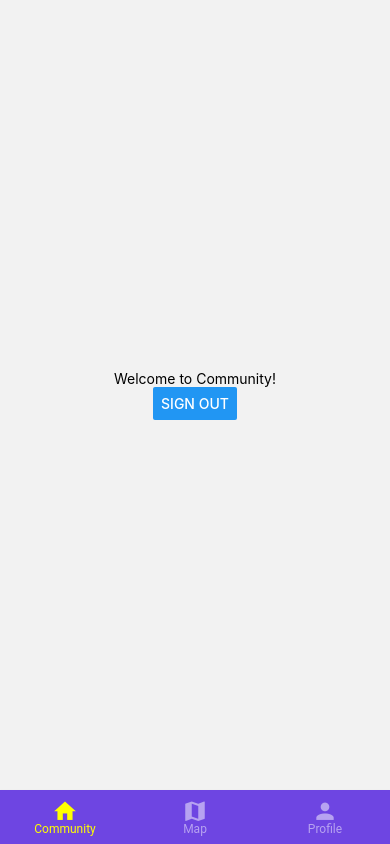
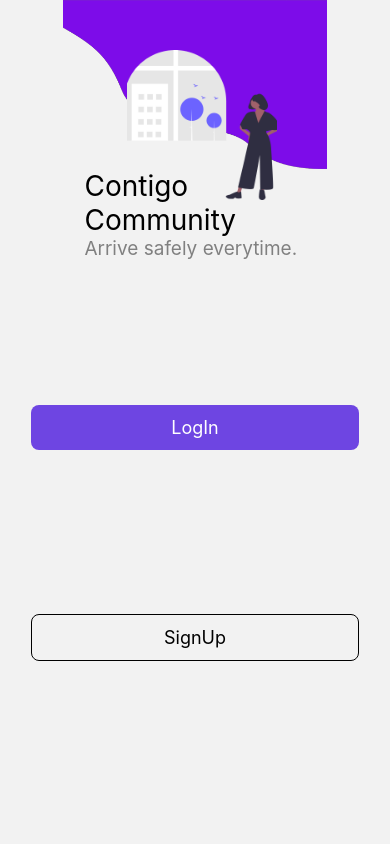
Before and after one commit to ComunidadContigo/Polaris, a React Native app: screen / in a window 390 px wide. Built offline with nearby package versions, Linux system fonts and the light colour scheme.

Commit message:
Removed testing access token.

```diff
--- a/App.tsx
+++ b/App.tsx
@@ -18,7 +18,7 @@ import { MainRoutes } from './routing/StackRoutes';
 const Stack = createNativeStackNavigator();
 
 export default function App() {
-  const [accessToken, setAccessToken] = useState('babababa');
+  const [accessToken, setAccessToken] = useState('');
   const [uid, setUid] = useState('');
 
   return (
```
